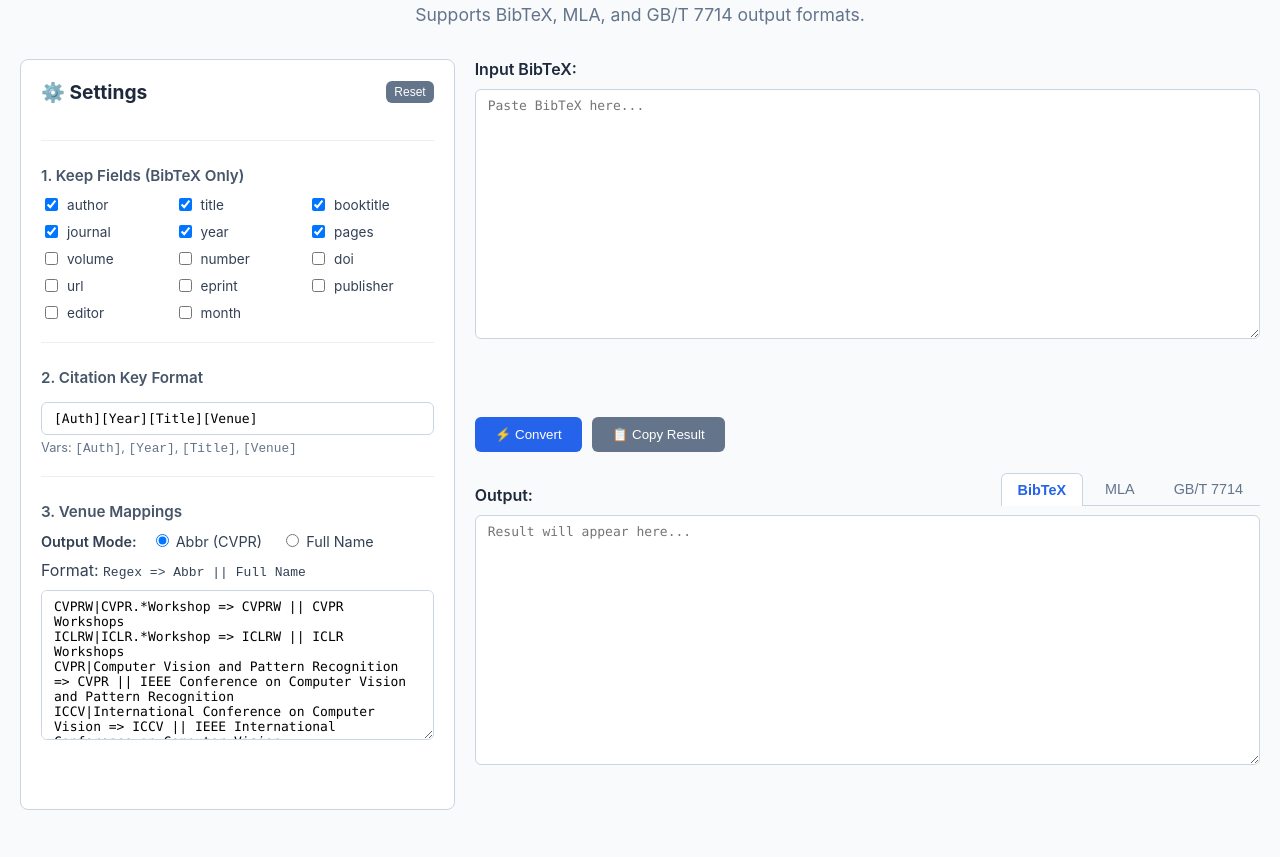
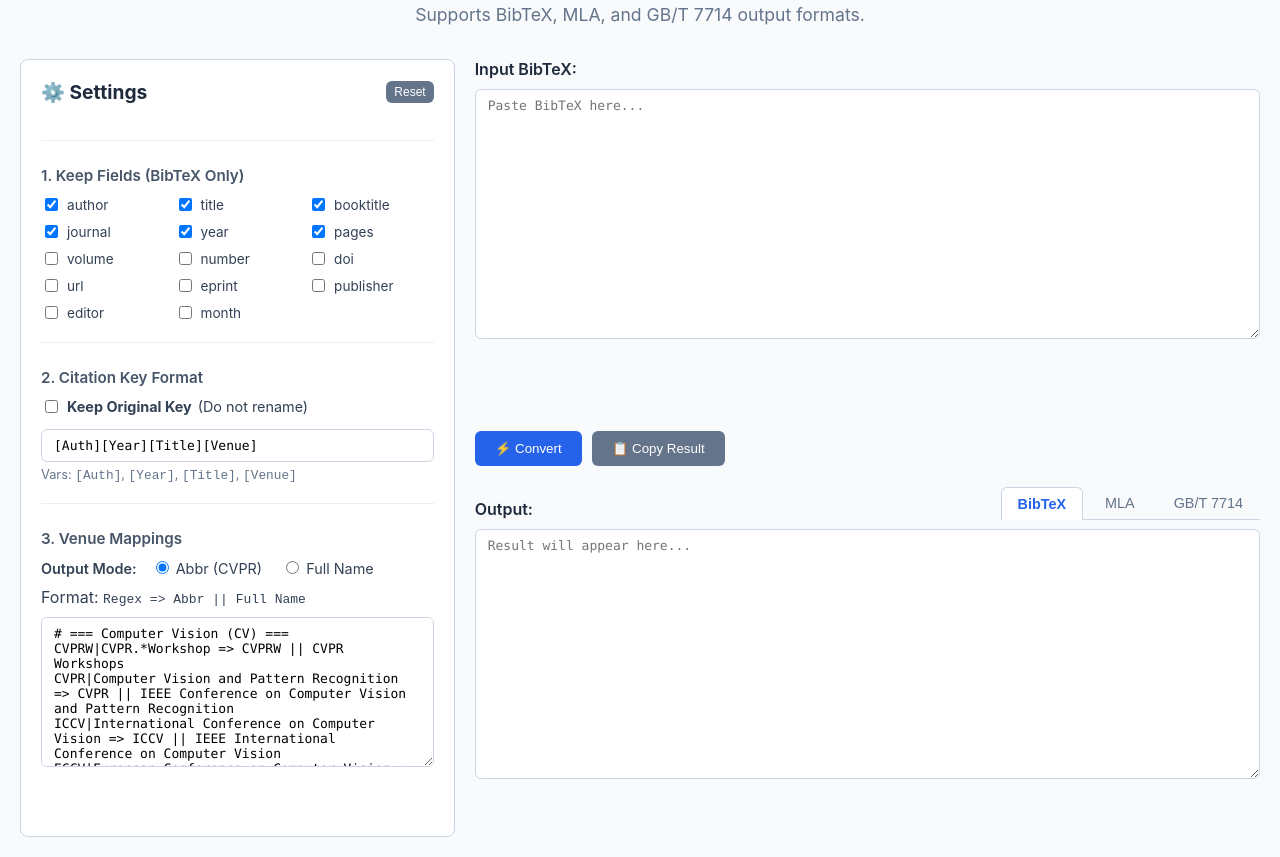
Before and after one commit to ylhz/bibtex-cleaner, a plain HTML site: page index.html in a window 1280 px wide. Shown: the part 163-1020 px from the top of the page. Before the commit the page ends 993 px from the top, so only its background shows below. Drawn offline with Linux system fonts and the light colour scheme.

Commit message:
新增：在设置部分添加“保留原 Key”选项，并更新引用规则以支持 Robotics,NLP 领域

```diff
--- a/index.html
+++ b/index.html
@@ -65,6 +65,12 @@ height="0" width="0" style="display:none;visibility:hidden"></iframe></noscript>
 
             <div class="settings-section">
                 <h3>2. Citation Key Format</h3>
+                <div style="margin-bottom: 8px;">
+                    <label style="font-size: 0.9rem; cursor: pointer; display: flex; align-items: center; gap: 6px;">
+                        <input type="checkbox" id="chk-keep-original">
+                        <strong>Keep Original Key</strong> (Do not rename)
+                    </label>
+                </div>
                 <input type="text" id="id-format" value="[Auth][Year][Title][Venue]">
                 <div class="help-text" style="margin-top:5px; color:#64748b; font-size:0.8rem;">
                     Vars: <code>[Auth]</code>, <code>[Year]</code>, <code>[Title]</code>, <code>[Venue]</code>
--- a/js/config.js
+++ b/js/config.js
@@ -1,22 +1,85 @@
+// 1. 计算机视觉 (CV)
+const RULES_CV = `
+# === Computer Vision (CV) ===
+CVPRW|CVPR.*Workshop => CVPRW || CVPR Workshops
+CVPR|Computer Vision and Pattern Recognition => CVPR || IEEE Conference on Computer Vision and Pattern Recognition
+ICCV|International Conference on Computer Vision => ICCV || IEEE International Conference on Computer Vision
+ECCV|European Conference on Computer Vision => ECCV || European Conference on Computer Vision
+ACMMM|ACM MM|Multimedia => ACMMM || ACM International Conference on Multimedia
+BMVC|British Machine Vision Conference => BMVC || British Machine Vision Conference
+ACCV|Asian Conference on Computer Vision => ACCV || Asian Conference on Computer Vision
+`;
+
+// 2. 人工智能与机器学习 (AI & ML)
+const RULES_AI = `
+# === AI & Machine Learning ===
+NeurIPS|NIPS|Neural Information Processing Systems => NIPS || Advances in Neural Information Processing Systems
+ICML|International Conference on Machine Learning => ICML || International Conference on Machine Learning
+ICLRW|ICLR.*Workshop => ICLRW || ICLR Workshops
+ICLR|International Conference on Learning Representations => ICLR || International Conference on Learning Representations
+AAAI|Association for the Advancement of Artificial Intelligence => AAAI || AAAI Conference on Artificial Intelligence
+IJCAI|International Joint Conference on Artificial Intelligence => IJCAI || International Joint Conference on Artificial Intelligence
+`;
+
+// 3. 机器人 (Robotics)
+const RULES_ROBOTICS = `
+# === Robotics ===
+ICRA|International Conference on Robotics and Automation => ICRA || IEEE International Conference on Robotics and Automation
+IROS|International Conference on Intelligent Robots and Systems => IROS || IEEE/RSJ International Conference on Intelligent Robots and Systems
+RSS|Robotics: Science and Systems => RSS || Robotics: Science and Systems
+CoRL|Conference on Robot Learning => CoRL || Conference on Robot Learning
+`;
+
+// 自然语言处理 (NLP) - 新增
+const RULES_NLP = `
+# === NLP & Computational Linguistics ===
+ACL|Association for Computational Linguistics => ACL || Association for Computational Linguistics
+EMNLP|Empirical Methods in Natural Language Processing => EMNLP || Conference on Empirical Methods in Natural Language Processing
+NAACL|North American Chapter of the Association for Computational Linguistics => NAACL || North American Chapter of the Association for Computational Linguistics
+EACL|European Chapter of the Association for Computational Linguistics => EACL || European Chapter of the Association for Computational Linguistics
+COLING|International Conference on Computational Linguistics => COLING || International Conference on Computational Linguistics
+TACL|Transactions of the Association for Computational Linguistics => TACL || Transactions of the Association for Computational Linguistics
+LREC|Language Resources and Evaluation => LREC || International Conference on Language Resources and Evaluation
+WMT|Workshop on Machine Translation => WMT || Conference on Machine Translation
+CoNLL|Computational Natural Language Learning => CoNLL || Conference on Computational Natural Language Learning
+SemEval|Semantic Evaluation => SemEval || International Workshop on Semantic Evaluation
+`;
+
+
+// 期刊 (Journals)
+const RULES_JOURNALS = `
+# === Journals (CV/AI/Robotics) ===
+TPAMI|Pattern Analysis and Machine Intelligence => PAMI || IEEE Transactions on Pattern Analysis and Machine Intelligence
+IJCV|International Journal of Computer Vision => IJCV || International Journal of Computer Vision
+TIP|Transactions on Image Processing => TIP || IEEE Transactions on Image Processing
+TMM|Transactions on Multimedia => TMM || IEEE Transactions on Multimedia
+PR$|Pattern Recognition$ => PR || Pattern Recognition
+TCSVT|Circuits and Systems for Video Technology => TCSVT || IEEE Transactions on Circuits and Systems for Video Technology
+SPL|Signal Processing Letters => SPL || IEEE Signal Processing Letters
+CVIU|Computer Vision and Image Understanding => CVIU || Computer Vision and Image Understanding
+TRO|Transactions on Robotics => TRO || IEEE Transactions on Robotics
+IJRR|International Journal of Robotics Research => IJRR || The International Journal of Robotics Research
+RAL|Robotics and Automation Letters => RAL || IEEE Robotics and Automation Letters
+SciRob|Science Robotics => SciRob || Science Robotics
+TASLP|Audio, Speech, and Language Processing => TASLP || IEEE/ACM Transactions on Audio, Speech, and Language Processing
+CL|Computational Linguistics => CL || Computational Linguistics
+`;
+
+
 export const CONSTANTS = {
     DEFAULT_FIELDS: ['author', 'title', 'booktitle', 'journal', 'year', 'pages'],
     ALL_FIELDS: ['author', 'title', 'booktitle', 'journal', 'year', 'pages', 'volume', 'number', 'doi', 'url', 'eprint', 'publisher', 'editor', 'month'],
     DEFAULT_FORMAT: "[Auth][Year][Title][Venue]",
-    DEFAULT_MAPPINGS: `CVPRW|CVPR.*Workshop => CVPRW || CVPR Workshops
-ICLRW|ICLR.*Workshop => ICLRW || ICLR Workshops
-CVPR|Computer Vision and Pattern Recognition => CVPR || IEEE Conference on Computer Vision and Pattern Recognition
-ICCV|International Conference on Computer Vision => ICCV || IEEE International Conference on Computer Vision
-ECCV|European Conference on Computer Vision => ECCV || European Conference on Computer Vision
-NeurIPS|NIPS|Neural Information Processing Systems => NIPS || Advances in Neural Information Processing Systems
-ICML|International Conference on Machine Learning => ICML || International Conference on Machine Learning
-ICLR|International Conference on Learning Representations => ICLR || International Conference on Learning Representations
-AAAI|Association for the Advancement of Artificial Intelligence => AAAI || AAAI Conference on Artificial Intelligence
-IJCAI|International Joint Conference on Artificial Intelligence => IJCAI || International Joint Conference on Artificial Intelligence
-ACM MM|Multimedia => ACMMM || ACM International Conference on Multimedia
-TPAMI|Pattern Analysis and Machine Intelligence => PAMI || IEEE Transactions on Pattern Analysis and Machine Intelligence
-IJCV|International Journal of Computer Vision => IJCV || International Journal of Computer Vision
-TIP|Transactions on Image Processing => TIP || IEEE Transactions on Image Processing`
+    DEFAULT_MAPPINGS: [
+        RULES_CV,
+        RULES_AI,
+        RULES_NLP,
+        RULES_ROBOTICS,
+        RULES_JOURNALS
+    ].join('\n').trim()
 };
+
+
 
 export const ConfigManager = {
     getFields() {
@@ -34,6 +97,13 @@ export const ConfigManager = {
     getMappings() {
         return localStorage.getItem('bib-mappings') || CONSTANTS.DEFAULT_MAPPINGS;
     },
+    // 新增：获取是否保留原 Key
+    getKeepOriginal() {
+        return localStorage.getItem('bib-keep-original') === 'true';
+    },
+    setKeepOriginal(val) {
+        localStorage.setItem('bib-keep-original', val);
+    },
     setMappings(val) {
         localStorage.setItem('bib-mappings', val);
     },
```
